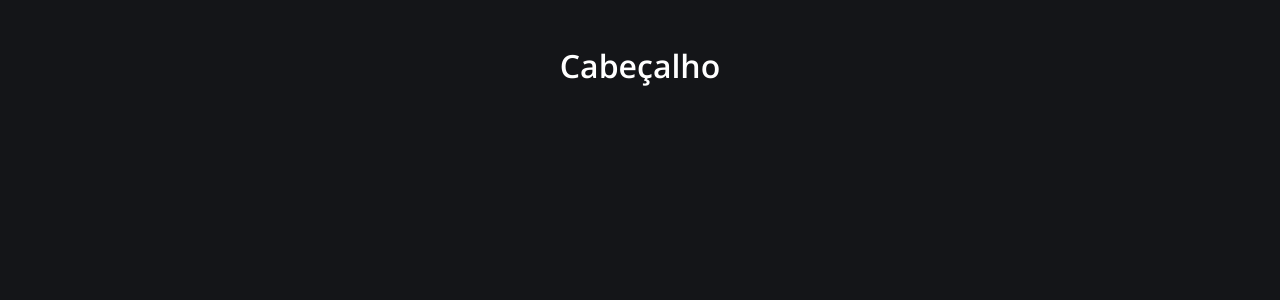
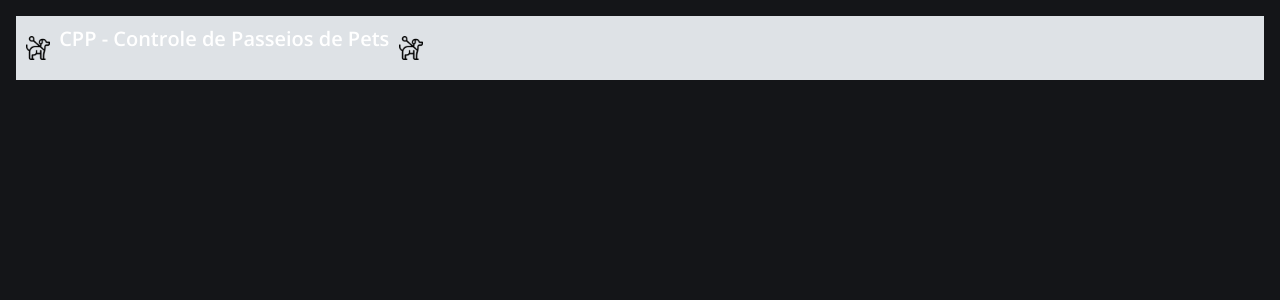
Before and after one commit to debora-sl/controle-passeios-pet, a React (Create React App) app: page / in a window 1280 px wide. Shown: the top 300 px of the page. Built offline with nearby package versions, Linux system fonts and the light colour scheme.

Commit message:
Estilização do Header.

```diff
--- a/src/components/Header/index.tsx
+++ b/src/components/Header/index.tsx
@@ -1,4 +1,13 @@
+import { Container, Logo} from '../Header/styles'
 
-export function Container(){
-  return
+import logoImg from '../../assets/logo.png'
+
+export function Header(){
+  return (
+    <Container>
+      <Logo src={logoImg} alt="Cão com guia" />
+      <h1>CPP - Controle de Passeios de Pets</h1>
+      <Logo src={logoImg} alt="Cão com guia" />
+    </Container>
+  )
 }
--- a/src/components/Header/styles.ts
+++ b/src/components/Header/styles.ts
@@ -1,5 +1,23 @@
-import styled from "styled-components";
+import styled from 'styled-components';
 
 export const Container = styled.div`
-  background: red;
+  width: 100%;
+  height: 4rem;
+  background: ${({ theme }) => theme.colors.gray300};
+
+  display: flex;
+  align-items: center;
+  justify-content: start;
+
+  h1 {
+    font-size: ${({ theme }) => theme.fontSize.xl};
+    margin-bottom: 2rem;
+  }
+
 `
+
+export const Logo = styled.img`
+  width: 1.50rem;
+  height: 1.50rem;
+  margin: 0.60rem;
+`
--- a/src/pages/Main/index.tsx
+++ b/src/pages/Main/index.tsx
@@ -1,9 +1,10 @@
+import { Header } from '../../components/Header'
 import { Container } from './styles'
 
 export default function Main() {
   return (
     <Container>
-      <h1>Cabeçalho</h1>
+      <Header />
     </Container>
   )
 }
--- a/src/pages/Main/styles.ts
+++ b/src/pages/Main/styles.ts
@@ -1,6 +1,6 @@
 import styled from 'styled-components'
 
-export const Container = styled.div`
-  text-align: center;
-  margin-top: 2rem;
+export const Container = styled.main`
+  width: 100%;
+  min-height: 100vh;
 `
```
Also changed, not shown: src/assets/logo.png (added).
